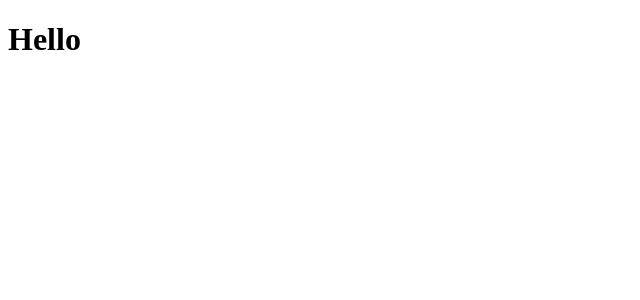
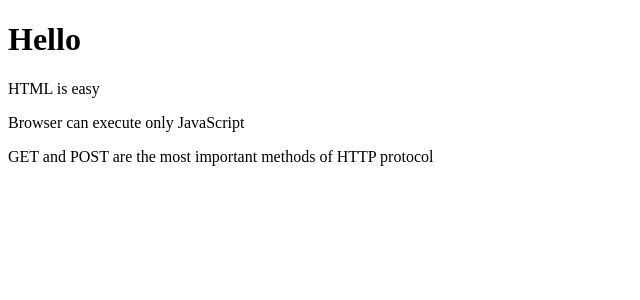
Before and after one commit to thomasMinh1995/my-fullstackOpen-exercises, a React (Vite) app: page / in a window 1280 px wide. Shown: the top 300 px of the page, without its empty margins (0-640 px from the left). Built offline with nearby package versions, Linux system fonts and the light colour scheme.

Commit message:
Sep-04-2024: update code part 02 learning

```diff
--- a/src/App.jsx
+++ b/src/App.jsx
@@ -1,5 +1,7 @@
 // import { useState } from 'react'
 // import Part1 from './Part1'
+
+import Part02Learning from "./Part02Learning"
 
 // import Anecdotes from "./Anecdotes"
 
@@ -12,6 +14,8 @@ function App() {
       {/* <Part1/> */}
       {/* <Anecdotes />  */}
 
+      {/* //Part 02 learning */}
+      <Part02Learning/>
     </>
   )
 }
--- a/src/Part02Learning.jsx
+++ b/src/Part02Learning.jsx
@@ -19,13 +19,11 @@ export default function Part02Learning() {
     },
   ];
 
-  return <div>
-    <ul>
-    {
-        notes.map((note) => {
-            <li>{note.content}</li>
-        })
-    }
-    </ul>
-  </div>;
+  return (
+    <div>
+      {notes.map((note) => (
+        <p key={note.id}>{note.content}</p>
+      ))}
+    </div>
+  );
 }
```
